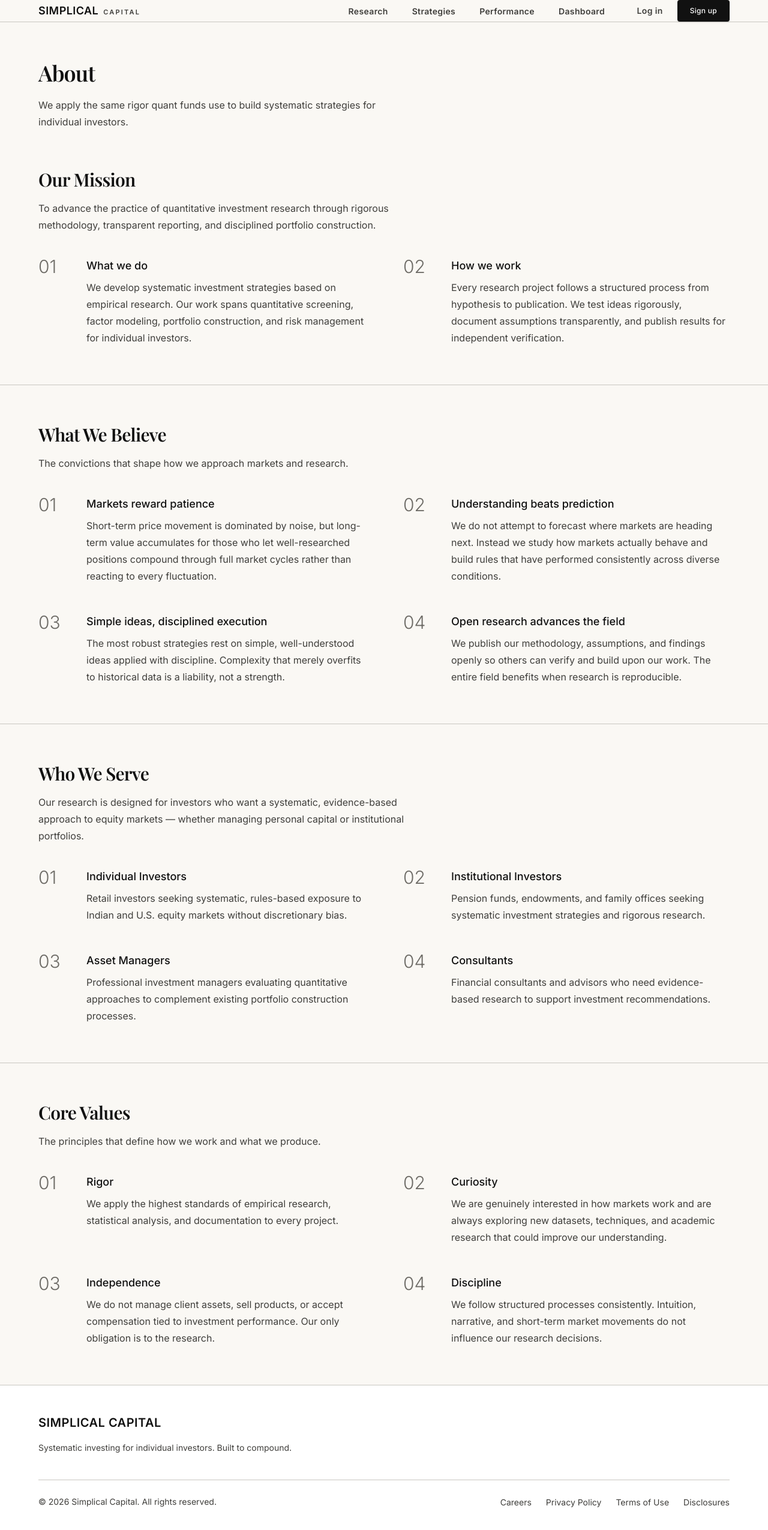
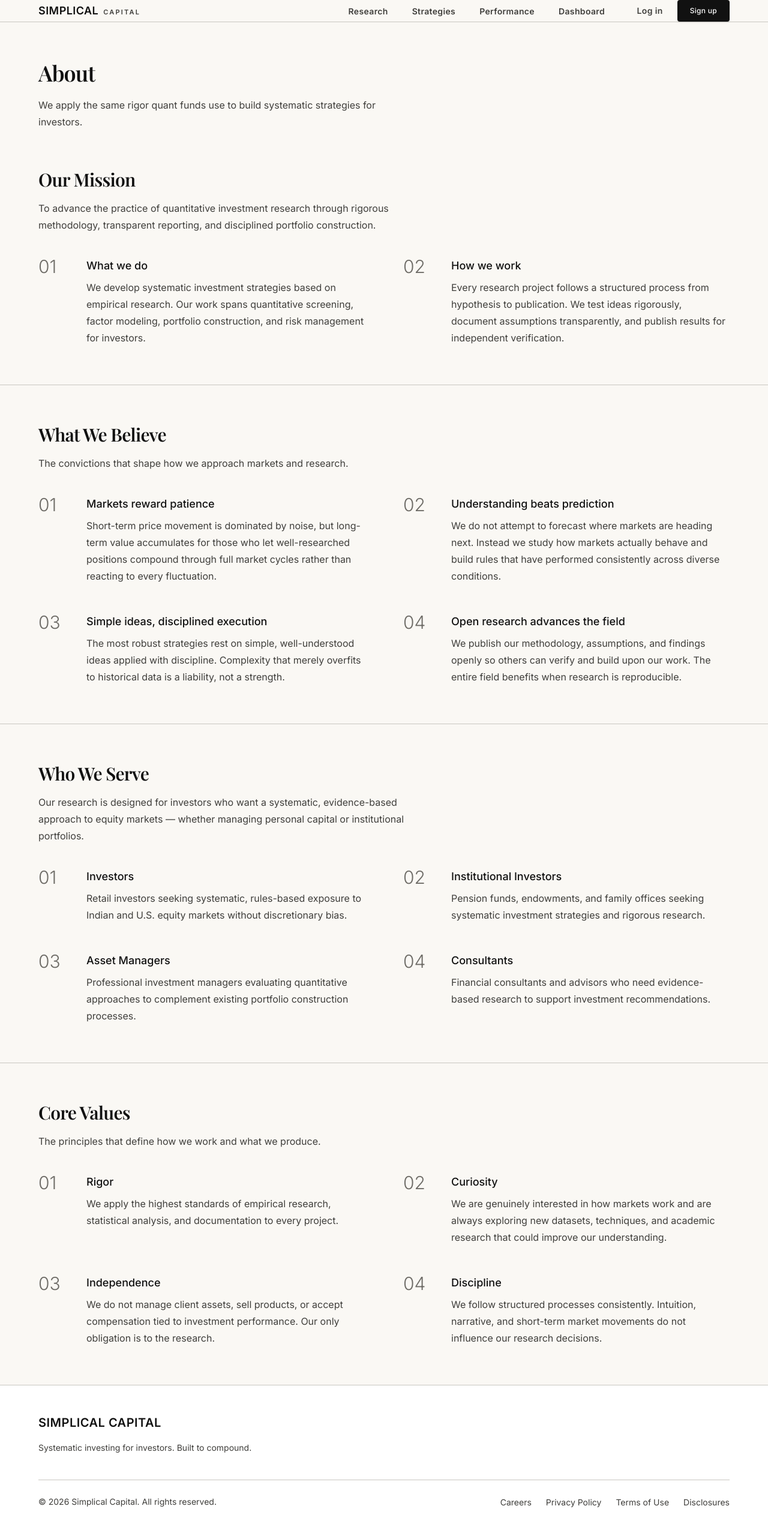
Before and after one commit to erniersnail/stratova, a Next.js app: page /about in a window 1280 px wide. Shown: the top 2550 px of the page at 60% size. Built offline with nearby package versions, Linux system fonts and the light colour scheme; no server answers; a web font is replaced by a local one.

Commit message:
copy: replace 'individual investors' with 'investors' sitewide

```diff
--- a/app/about/page.tsx
+++ b/app/about/page.tsx
@@ -9,14 +9,14 @@ import Values from "@/components/about/Values";
 
 export const metadata = {
   title: "About — Simplical Capital",
-  description: "Simplical Capital applies the same rigor quant funds use — algorithms, data, discipline — bringing institutional-grade systematic research to individual investors.",
+  description: "Simplical Capital applies the same rigor quant funds use — algorithms, data, discipline — bringing institutional-grade systematic research to investors.",
 };
 
 export default function AboutPage() {
   return (
     <main>
       <Container size="default" className="pt-16 pb-0">
-        <PageHeader title="About" description="We apply the same rigor quant funds use to build systematic strategies for individual investors." />
+        <PageHeader title="About" description="We apply the same rigor quant funds use to build systematic strategies for investors." />
       </Container>
 
       <Section spacing="sm">
--- a/app/page.tsx
+++ b/app/page.tsx
@@ -8,7 +8,7 @@ import NewsletterSection from "@/components/sections/NewsletterSection";
 export const metadata = {
   title: "Simplical Capital — Systematic Investing",
   description:
-    "Simplical Capital applies the same rigor quant funds use — algorithms, data, discipline — bringing institutional-grade systematic research to individual investors.",
+    "Simplical Capital applies the same rigor quant funds use — algorithms, data, discipline — bringing institutional-grade systematic research to investors.",
 };
 
 export default function Home() {
--- a/components/about/Mission.tsx
+++ b/components/about/Mission.tsx
@@ -6,7 +6,7 @@ const MISSION_ITEMS = [
     number: "01",
     title: "What we do",
     description:
-      "We develop systematic investment strategies based on empirical research. Our work spans quantitative screening, factor modeling, portfolio construction, and risk management for individual investors.",
+      "We develop systematic investment strategies based on empirical research. Our work spans quantitative screening, factor modeling, portfolio construction, and risk management for investors.",
   },
   {
     number: "02",
--- a/components/about/WhoWeServe.tsx
+++ b/components/about/WhoWeServe.tsx
@@ -4,7 +4,7 @@ import { typography } from "@/lib/typography";
 const AUDIENCES = [
   {
     number: "01",
-    title: "Individual Investors",
+    title: "Investors",
     desc: "Retail investors seeking systematic, rules-based exposure to Indian and U.S. equity markets without discretionary bias.",
   },
   {
--- a/components/layout/Footer.tsx
+++ b/components/layout/Footer.tsx
@@ -28,7 +28,7 @@ export default function Footer() {
               SIMPLICAL CAPITAL
             </span>
             <p className="mt-4 text-sm leading-[1.75] text-secondary">
-              Systematic investing for individual investors. Built to compound.
+              Systematic investing for investors. Built to compound.
             </p>
           </div>
           {RA_REGISTRATION_NUMBER && (
--- a/components/sections/Hero.tsx
+++ b/components/sections/Hero.tsx
@@ -39,7 +39,7 @@ export default function Hero() {
           <p className="mt-8 max-w-[560px] text-lg leading-[1.7] text-foreground/85">
             Simplical Capital applies the same rigor quant funds use — algorithms,
             data, discipline — bringing institutional-grade systematic
-            research to individual investors.
+            research to investors.
           </p>
           <div className="mt-10 flex flex-wrap items-center gap-4">
             <Button href="/strategies" variant="primary" size="md">
--- a/lib/careers.ts
+++ b/lib/careers.ts
@@ -216,7 +216,7 @@ export const ROLES: Role[] = [
     blurb:
       "Own brand, positioning, and growth across digital and institutional channels.",
     about: [
-      "You will own how Simplical Capital is seen by the market — brand, positioning, messaging, and the channels we use to reach individual investors and institutional allocators.",
+      "You will own how Simplical Capital is seen by the market — brand, positioning, messaging, and the channels we use to reach investors and institutional allocators.",
       "The role is both strategic and hands-on: you will set direction, but you will also write the copy and run the campaigns.",
     ],
     responsibilities: [
```
Also changed, not shown: 1 other file (tests, documents, lock files or other folders).
